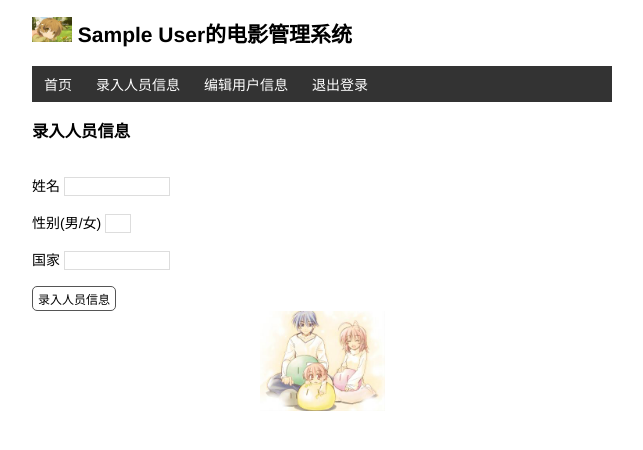
After one commit to Charliewzyyy/wzyhomework, a Flask app: page /add_actor in a window 1280 px wide. The commit adds this page. Shown: the top 450 px of the page, without its empty margins (318-961 px from the left). Run offline with Flask 3, Linux system fonts and the light colour scheme; the visitor is signed in with stand-in values (Sample User, id 1).

Commit message:
加入了数字、汉字的判定，加入了录入人员信息

```diff
--- a/app.py
+++ b/app.py
@@ -1,6 +1,7 @@
 import os
 import sys
 import click
+import re
 
 from flask import Flask, render_template
 from flask import request, url_for, redirect, flash
@@ -135,7 +136,9 @@
 
         if not title or not year or not month or not day or not country or not type or not box \
                 or int(year) > 2024 or int(year) < 1900 or int(month) > 12 or int(month) < 0 or int(day) > 31 \
-                or int(day) < 0 or len(title) > 20 or len(country) > 10 or len(type) > 10 or float(box) < 0:
+                or int(day) < 0 or len(title) > 20 or len(country) > 10 or len(type) > 10 or float(box) < 0 \
+                or not_digits(year) or not_digits(month) or not_digits(day) or not_chinese(country) \
+                or not_chinese(type) or not_digits(box):
             flash('输入错误！')
             return redirect(url_for('edit', movie_id=movie_id))  # 重定向回对应的编辑页面
 
@@ -217,7 +220,7 @@
             flash('输入错误！')  # 显示错误提示
             return redirect(url_for('index'))  # 重定向回主页
         # 保存表单数据到数据库
-        movie = Movie(title=title, year=year)  # 创建记录
+        movie = Movie(title=title, year=year)  # 创建记录1
         db.session.add(movie)  # 添加到数据库会话
         db.session.commit()  # 提交数据库会话
         flash('电影条目成功创建~')  # 显示成功创建的提示
@@ -285,6 +288,55 @@
     return render_template('settings.html')  # 渲染并返回设置页面的 HTML 模板
 
 
+### 录入人员
+@app.route('/add_actor', methods=['GET', 'POST'])
+@login_required
+def add_actor():
+    if request.method == 'POST':
+        # 获取表单数据
+        name = request.form.get('name')
+        gender = request.form.get('gender')
+        country = request.form.get('country')
+
+        # 检查输入是否合规
+        if not name or not gender or not country:
+            flash('请输入完整信息！')
+            return redirect(url_for('add_actor'))
+        if len(name) > 20 or len(country) > 10 or not_chinese(country) or not (gender == '男' or gender == '女'):
+            flash('输入错误！')
+            return redirect(url_for('add_actor'))
+
+        # 检查演员是否已存在
+        existing_actor = Actor.query.filter_by(name=name).first()
+        if existing_actor:
+            flash('已存在该演员！')
+            return redirect(url_for('add_actor'))
+
+        # 如果演员不存在，则创建新演员
+        new_actor = Actor(name=name, gender=gender, country=country)
+        db.session.add(new_actor)
+        db.session.commit()
+        flash('人员成功录入~')
+
+        # 可以选择重定向到演员列表页面或其他页面
+        return redirect(url_for('index'))
+
+    return render_template('add_actor.html')
+
+
+### 检查输入的字符串是否全都是汉字
+def not_chinese(input_str):
+    pattern = re.compile("^[\u4e00-\u9fa5]+$")  # 使用正则表达式匹配字符串是否全都是汉字
+    result = pattern.match(input_str)
+    return result is None  # 如果字符串全都是汉字，则返回 False
+
+
+### 检查输入的字符串是否全都是数字
+def not_digits(input_str):
+    result = input_str.isdigit()
+    return result is None  # 如果字符串全都是数字，返回 False
+
+
 class Movie(db.Model):  # 表名将会是 movie
     id = db.Column(db.Integer, primary_key=True)  # 主键
     title = db.Column(db.String(20))  # 电影名称
@@ -303,8 +355,8 @@
 class Actor(db.Model):
     id = db.Column(db.Integer, primary_key=True)
     name = db.Column(db.String(20))
-    gender = db.Column(db.String(2))
-    country = db.Column(db.String(20))
+    gender = db.Column(db.String(1))
+    country = db.Column(db.String(10))
 
     # 添加关联关系
     movies = db.relationship('Movie', secondary='movie_actor_relation', back_populates='actors',
--- a/static/style.css
+++ b/static/style.css
@@ -104,8 +104,13 @@
 
 input[name=country],
 input[name=type],
-input[name=box] {
+input[name=box],
+input[name=name] {
     width: 100px;
+}
+
+input[name=gender] {
+    width: 20px;
 }
 
 .btn {
--- /dev/null
+++ b/templates/add_actor.html
@@ -0,0 +1,16 @@
+{% extends 'base.html' %}
+
+{% block content %}
+  <h3>录入人员信息</h3>
+  <form method="post">
+    <br>
+    姓名 <input type="text" name="name" autocomplete="on" required>
+    <br><br>
+    性别(男/女) <input type="text" name="gender" autocomplete="on" required>
+    <br><br>
+    国家 <input type="text" name="country" autocomplete="on" required>
+    <br><br>
+    <input class="btn" type="submit" name="submit" value="录入人员信息">
+    <br>
+  </form>
+{% endblock %}
--- a/templates/base.html
+++ b/templates/base.html
@@ -25,6 +25,7 @@
             <li><a href="{{ url_for('index') }}">首页</a></li>
             {# 如果用户已经登录，就显示设置和登出链接，否则显示登录链接 #}
             {% if current_user.is_authenticated %}
+            <li><a href="{{ url_for('add_actor') }}">录入人员信息</a></li>
             <li><a href="{{ url_for('settings') }}">编辑用户信息</a></li>
             <li><a href="{{ url_for('logout') }}">退出登录</a></li>
             {% else %}
```
Also changed, not shown: data.db.baiduyun.uploading.cfg (added, +16 -0 lines), templates/index.html (+0 -34 lines).
